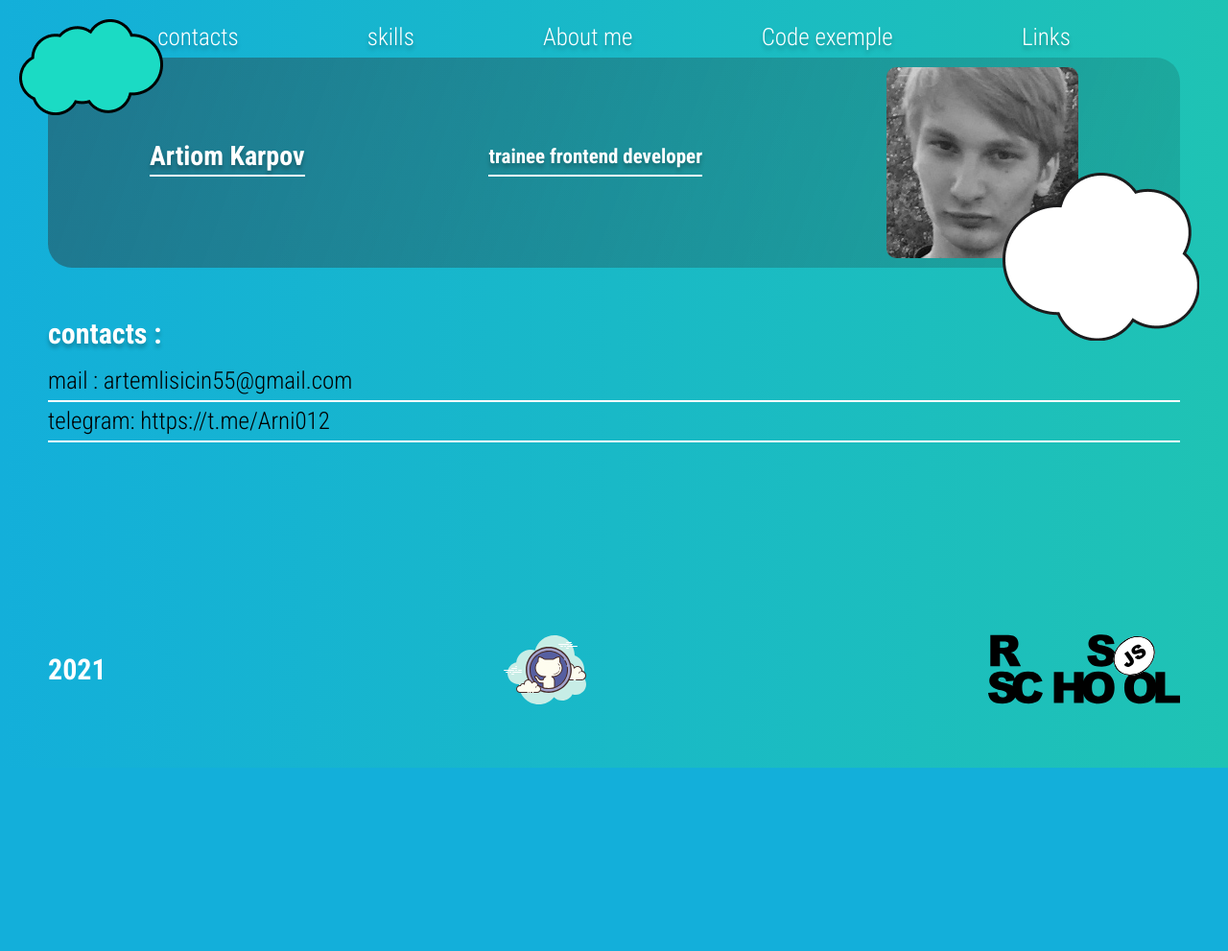
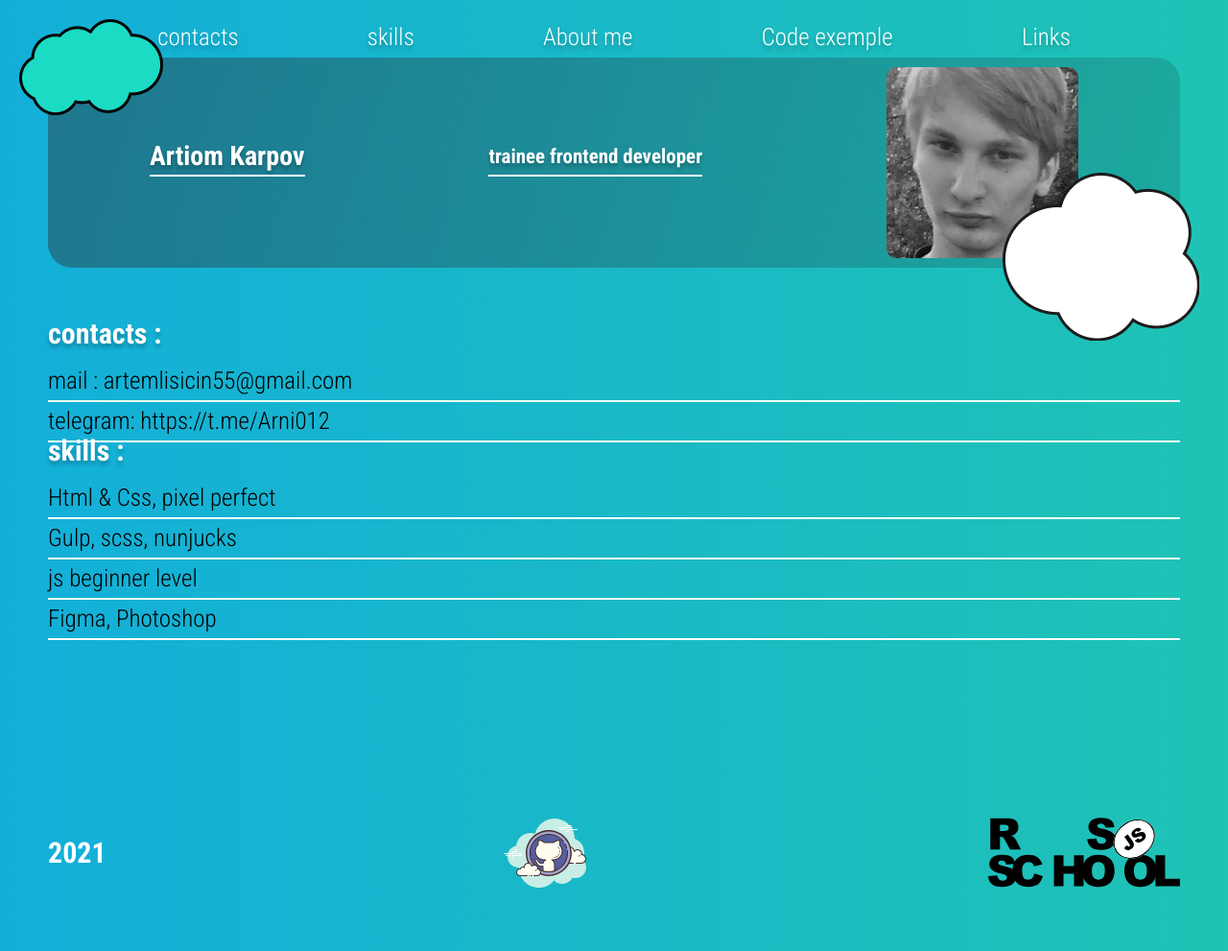
Before and after one commit to user601/rsschool-cv.., a plain HTML site: page index.html in a window 1280 px wide. Shown: the whole page at 96% size. Before the commit the page ends 800 px from the top, so only its background shows below. Drawn offline with nearby package versions, Linux system fonts and the light colour scheme; files that its build step writes are made by us from their sources.

Commit message:
feat:added section skills  and  css styles

```diff
--- a/index.html
+++ b/index.html
@@ -51,6 +51,25 @@
         <ul class="contacts__items">
           <li class="contacts__item">mail : artemlisicin55@gmail.com</li>
           <li class="contacts__item">telegram: https://t.me/Arni012 </li>
+        </ul>
+      </div>
+    </section>
+    <section class="skills" id="skills">
+      <div class="container">
+        <h3 class="skills__title">skills :</h3>
+        <ul class="skills__list">
+          <li class="skills__list-items">
+            Html & Css, pixel perfect
+          </li>
+          <li class="skills__list-items">
+            Gulp, scss, nunjucks
+          </li>
+          <li class="skills__list-items">
+            js beginner level
+          </li>
+          <li class="skills__list-items">
+            Figma, Photoshop
+          </li>
         </ul>
       </div>
     </section>
--- a/style.css
+++ b/style.css
@@ -92,7 +92,8 @@ body {
 .header__content-bottom::after {
   background-image: url("../images/Union.png");
 }
-.contacts__title {
+.contacts__title,
+.skills__title {
   color: #ffff;
   text-shadow: 0px 4px 4px rgba(0, 0, 0, 0.25);
   font-size: 30px;
@@ -101,7 +102,8 @@ body {
 .contacts__items {
   margin-bottom: 10px;
 }
-.contacts__item {
+.contacts__item,
+.skills__list-items {
   font-size: 25px;
   line-height: 40px;
   border-bottom: 2px solid #ffff;
@@ -110,6 +112,16 @@ body {
   display: flex;
   align-items: center;
   justify-content: space-between;
+}
+.skills {
+  margin-bottom: 120px;
+}
+.presentation {
+  margin-bottom: 120px;
+}
+.presentation__span {
+  font-size: 30px;
+  color: #ffff;
 }
 
 .foter__content-item--year {
```
